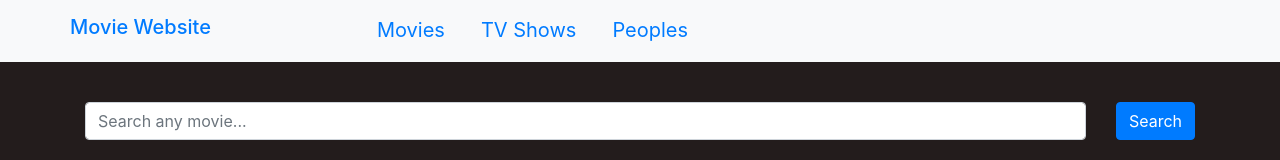
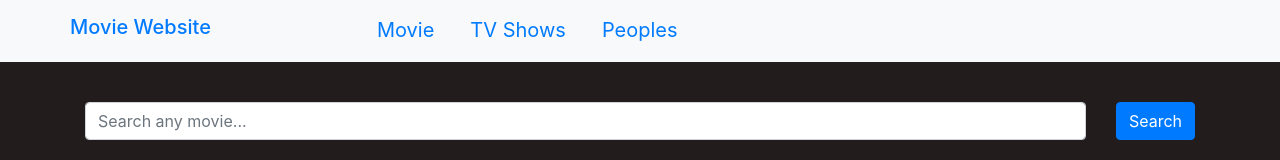
Before and after one commit to RatnadwipMitra/movie_site, a React (Create React App) app: page / in a window 1280 px wide. Shown: the top 160 px of the page. Built offline with nearby package versions, Linux system fonts and the light colour scheme; no server answers.

Commit message:
update header

```diff
--- a/src/components/Hearder/Header.tsx
+++ b/src/components/Hearder/Header.tsx
@@ -8,7 +8,7 @@ const Header=()=>{
             <nav className=" bg-light" style={{marginTop:"0", padding:"10px", display:"flex",gap:"20px"}} >
                 <div style={{ display:"flex",gap:"150px"}}>
                 <h5><NavLink className="navbar-brand" to='/' style={{display:"flex",justifyContent:"center",marginLeft:"60px"}}>Movie Website</NavLink></h5>
-                <NavLink className="navbar-brand" to='/movies' style={{display:"flex",justifyContent:"center"}}>Movies</NavLink>
+                <NavLink className="navbar-brand" to='/movies' style={{display:"flex",justifyContent:"center"}}>Movie</NavLink>
                 </div>
                 <a className="navbar-brand" href="/Tvshows" style={{display:"flex",justifyContent:"center"}}>TV Shows</a>
                 <a className="navbar-brand" href="/Peoplelist" style={{display:"flex",justifyContent:"center"}}> Peoples</a>
```
